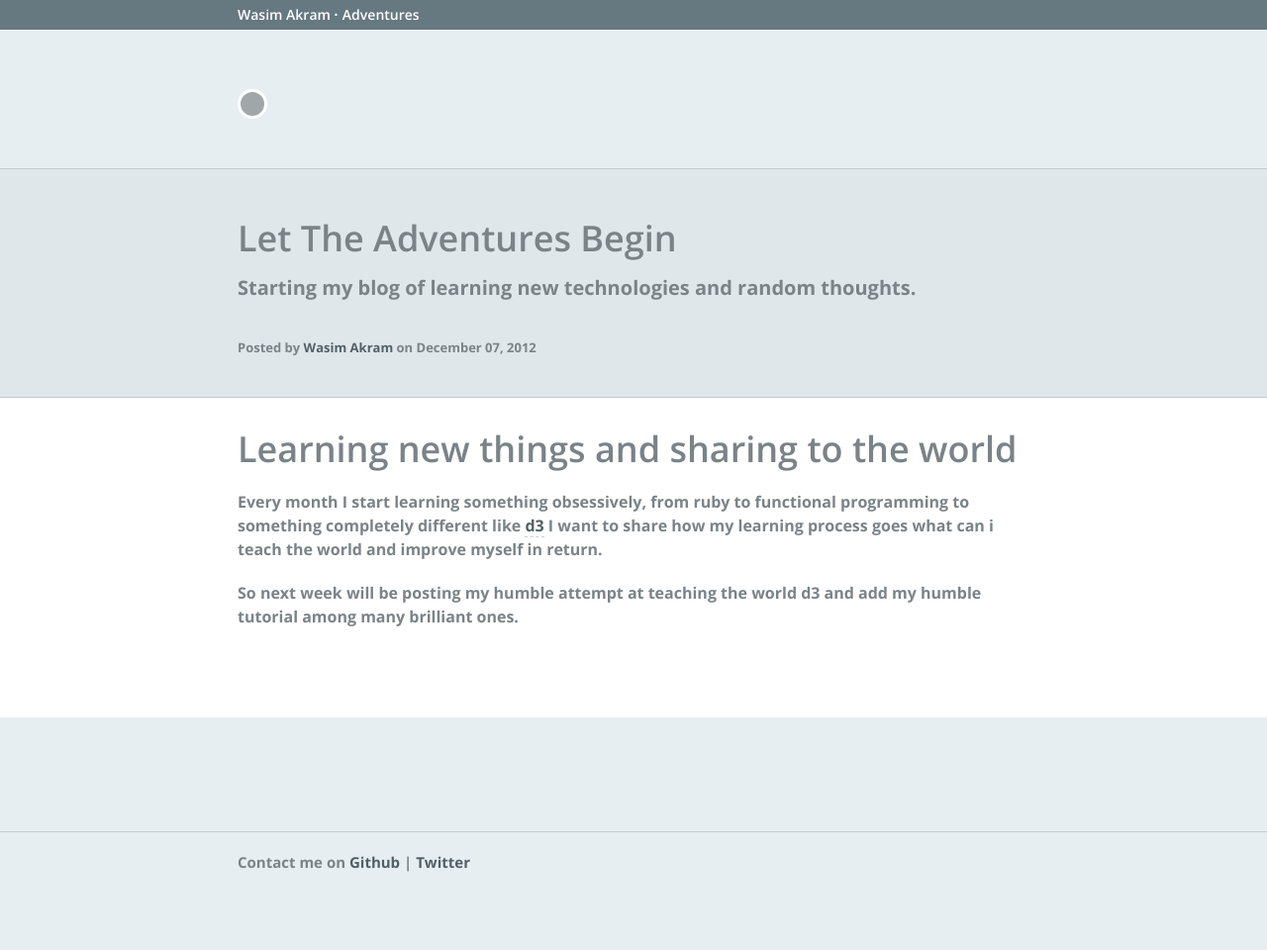
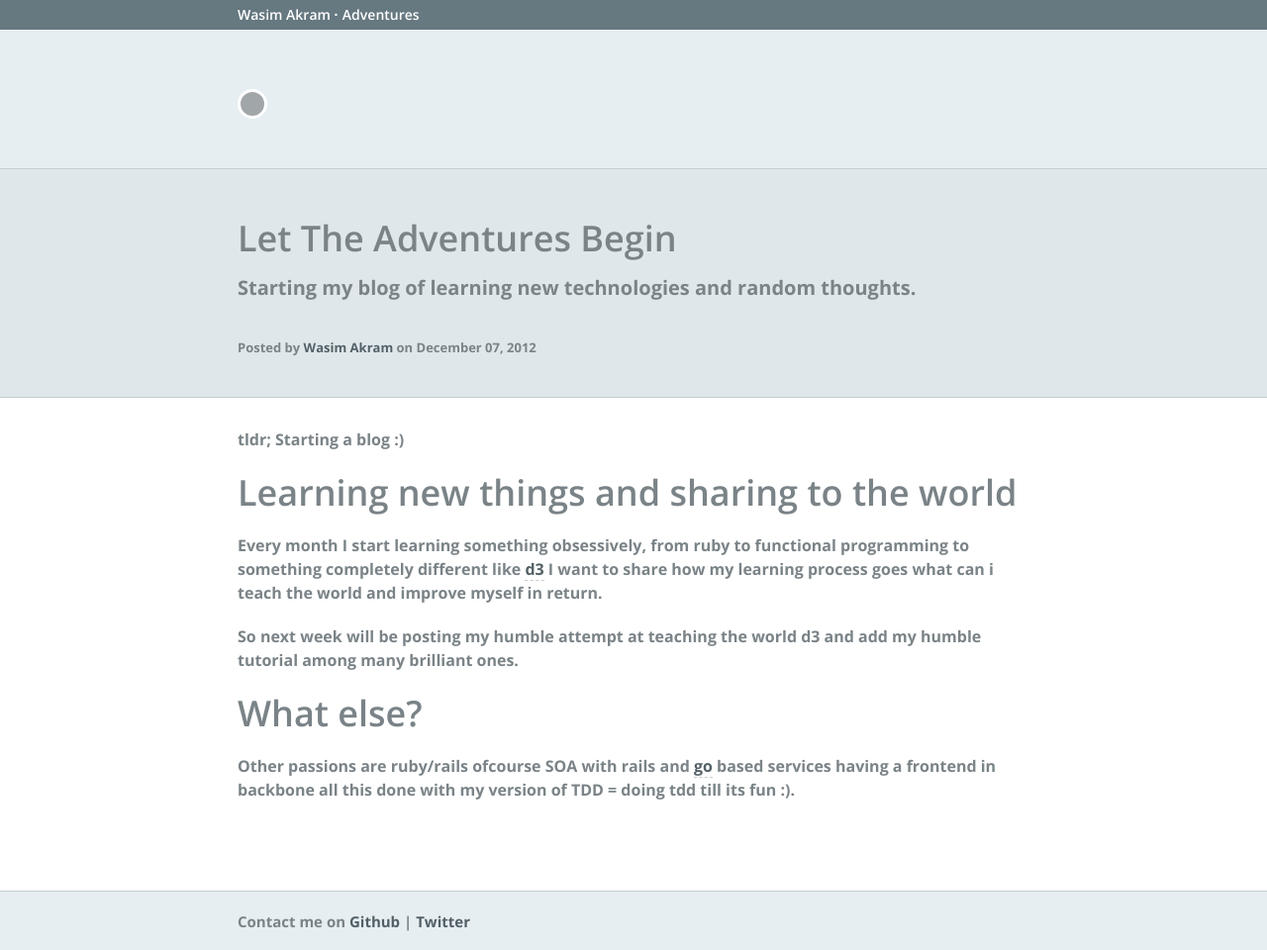
Before and after one commit to wasimakram/wasimakram.github.com, a Jekyll site: the page built from _posts/articles/2012-12-07-let-the-adventure-begin.md, in a window 1280 px wide. Shown: the whole page at 99% size. Built offline with Jekyll 4.4.1, drawn with Linux system fonts in a browser that asks for light colours; before the commit the page ends 900 px from its top, so only the background shows below that.

Commit message:
added second p to let-the-adventure-begin

```diff
--- a/_posts/articles/2012-12-07-let-the-adventure-begin.md
+++ b/_posts/articles/2012-12-07-let-the-adventure-begin.md
@@ -8,9 +8,16 @@ categories:
 - articles
 published: true
 ---
+tldr; Starting a blog :)
 
 # Learning new things and sharing to the world
 
 Every month I start learning something obsessively, from ruby to functional programming to something completely different like [d3](http://d3js.org) I want to share how my learning process goes what can i teach the world and improve myself in return.
 
 So next week will be posting my humble attempt at teaching the world d3 and add my humble tutorial among many brilliant ones.
+
+# What else?
+
+Other passions are ruby/rails ofcourse SOA with rails and
+[go](http://golang.org) based services having a frontend in backbone all
+this done with my version of TDD = doing tdd till its fun :).
```
